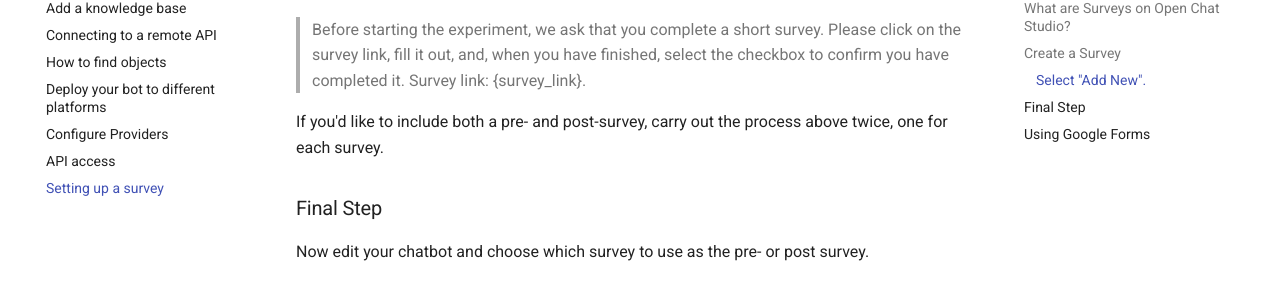
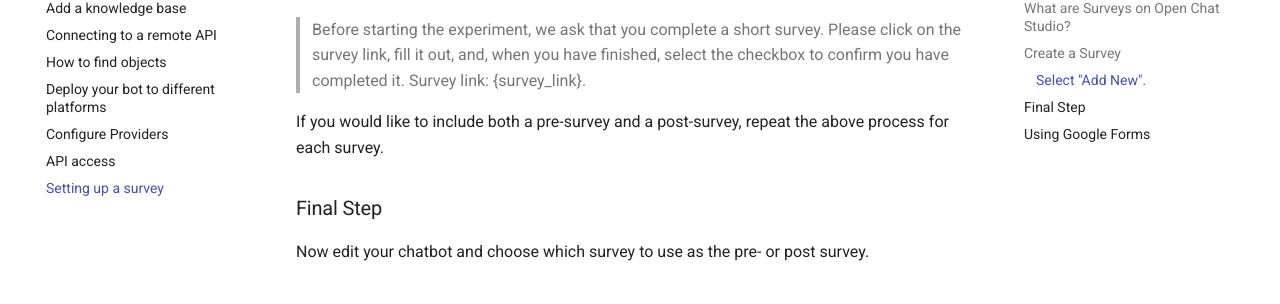
Before and after one commit to dimagi/open-chat-studio-docs, an MkDocs documentation site: the page built from docs/how-to/setting_up_a_survey.md, in a window 1280 px wide and 900 px high, scrolled down 1983 px. Shown: the part 148-452 px from the top of the window. Built offline with MkDocs 1.6.1 and Material for MkDocs 9.7.7, drawn with Linux system fonts in a browser that asks for light colours.

Commit message:
Update docs/how-to/setting_up_a_survey.md
Co-authored-by: github-actions[bot] <41898282+github-actions[bot]@users.noreply.github.com>

```diff
--- a/docs/how-to/setting_up_a_survey.md
+++ b/docs/how-to/setting_up_a_survey.md
@@ -32,7 +32,7 @@
 **Example**
 > Before starting the experiment, we ask that you complete a short survey. Please click on the survey link, fill it out, and, when you have finished, select the checkbox to confirm you have completed it. Survey link: {survey_link}.
 
-If you'd like to include both a pre- and post-survey, carry out the process above twice, one for each survey.
+If you would like to include both a pre-survey and a post-survey, repeat the above process for each survey.
 
 ### Final Step
 
```
